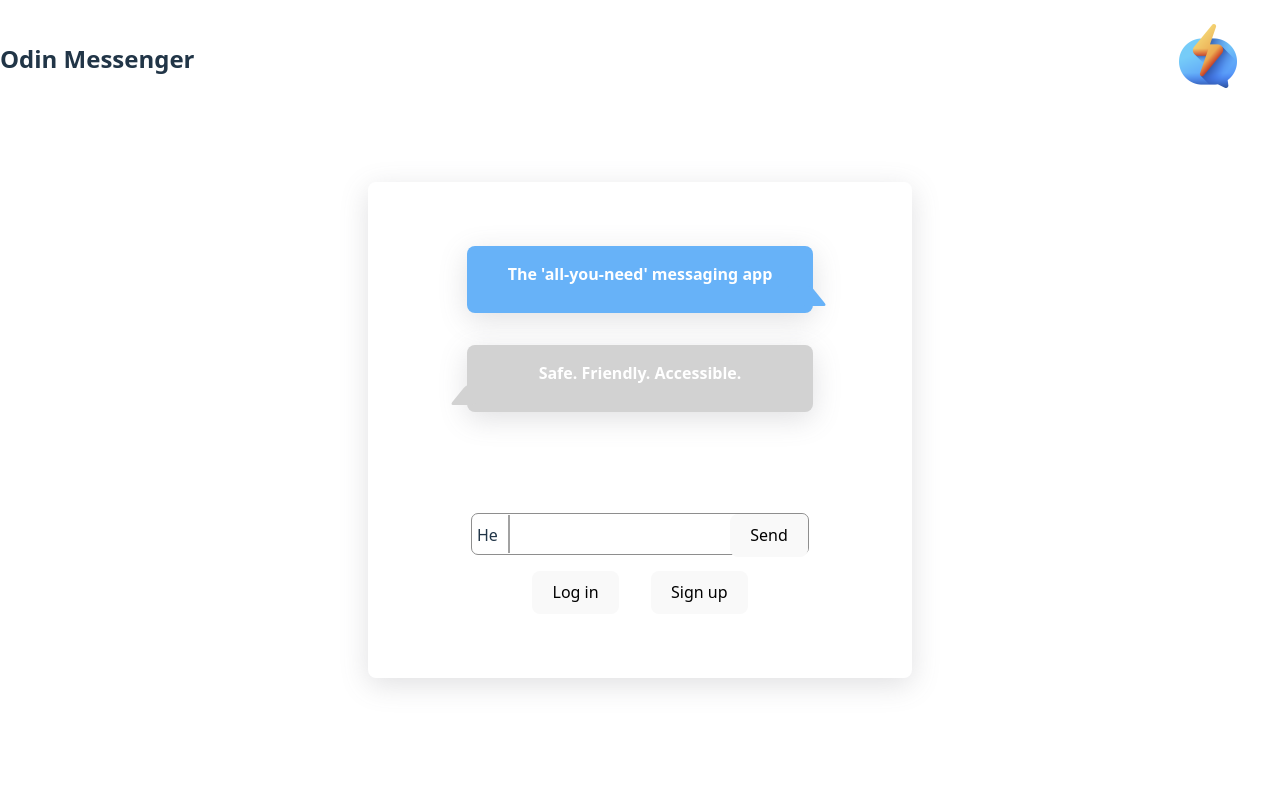
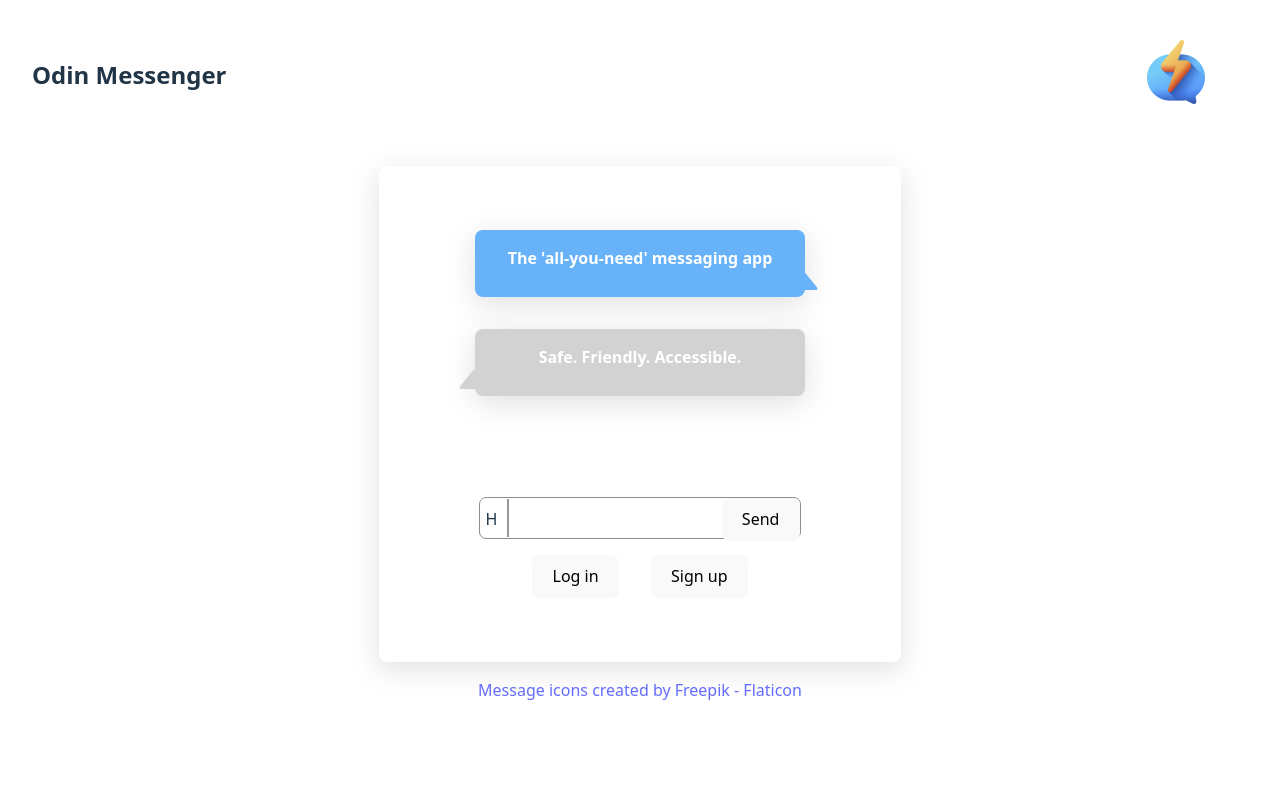
Before and after one commit to xzovy1/messenger, a React (Vite) app in the folder frontend/: page / in a window 1280 px wide. Shown: the top 800 px of the page. Built offline with nearby package versions, Linux system fonts and the light colour scheme.

Commit message:
small style tweaks

```diff
--- a/frontend/src/App.css
+++ b/frontend/src/App.css
@@ -1,10 +1,10 @@
 #root {
   max-width: 1280px;
-  margin: 0 auto;
+  margin: 0 2rem auto;
   text-align: center;
   display: grid;
-  grid-template-rows: 1fr 10fr;
-  gap: 3em;
+  /* grid-template-rows: 1fr 10fr; */
+  /* gap: 3em; */
 }
 
 .logo {
--- a/frontend/src/public/app.module.css
+++ b/frontend/src/public/app.module.css
@@ -2,6 +2,7 @@
   display: flex;
   justify-content: space-between;
   align-items: center;
+  margin: 1em 0;
 }
 
 .header div {
@@ -96,6 +97,7 @@
   height: 20px;
   border-radius: 3px;
   margin-bottom: -9px;
+  z-index: 0;
 }
 
 .tailRight {
--- a/frontend/src/public/card.module.css
+++ b/frontend/src/public/card.module.css
@@ -2,10 +2,11 @@
     display: grid;
     grid-template-columns: 1fr 1fr;
     min-width: 320px;
-    height: 80%;
+    /* height: 80%; */
     max-height: 99vh;
     box-shadow: rgba(100, 100, 111, 0.2) 0px 7px 29px 0px;
     border-radius: 8px;
+    margin: 0 1em;
 }
 
 .card {
@@ -16,7 +17,7 @@
 
 .body>div {
     margin: 0 auto;
-    width: 100%;
+    /* width: 100%; */
 }
 
 .contact {
```
